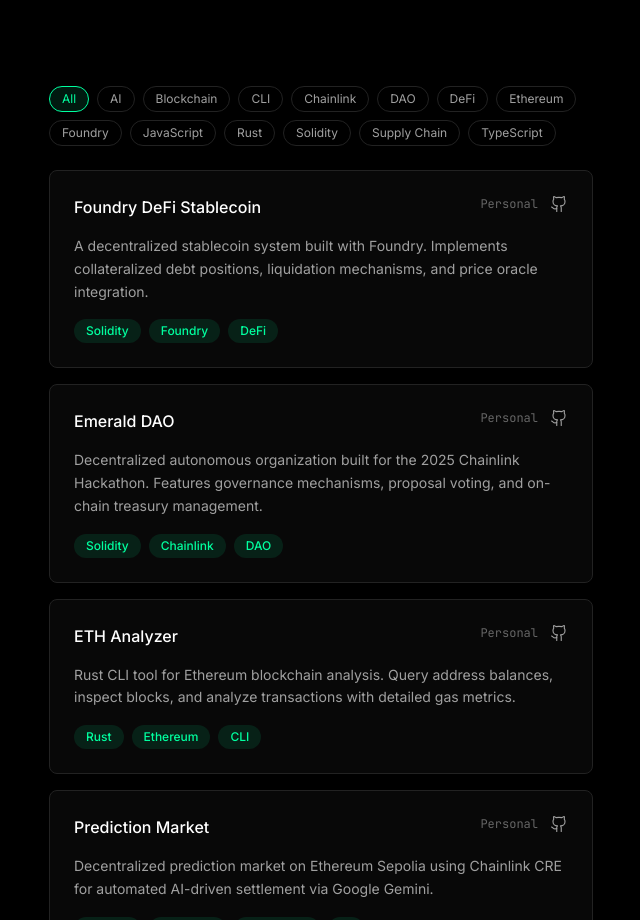
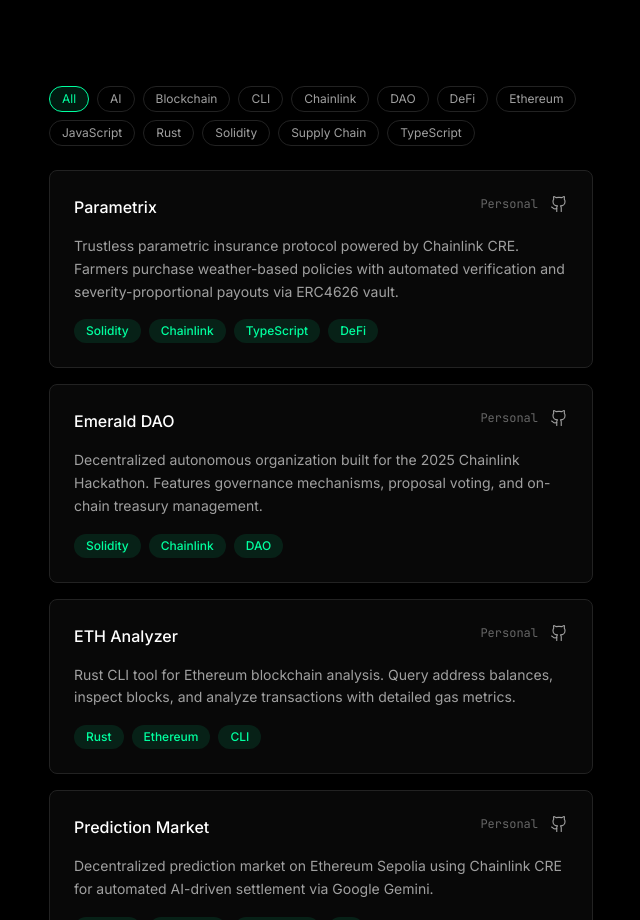
Before and after one commit to UNORTHOD0xd/whoami, a Next.js app: page / in a window 1280 px wide. Shown: the part 1760-2680 px from the top of the page, without its empty margins (591-1231 px from the left). Built offline with nearby package versions, Linux system fonts and the light colour scheme.

Commit message:
Replace Foundry stablecoin project with Parametrix

```diff
--- a/src/components/Sections/Projects.tsx
+++ b/src/components/Sections/Projects.tsx
@@ -15,11 +15,11 @@
 
 const projects: Project[] = [
   {
-    title: "Foundry DeFi Stablecoin",
+    title: "Parametrix",
     description:
-      "A decentralized stablecoin system built with Foundry. Implements collateralized debt positions, liquidation mechanisms, and price oracle integration.",
-    tags: ["Solidity", "Foundry", "DeFi"],
-    githubUrl: "https://github.com/UNORTHOD0xd/Foundry-Defi-Stablecoin",
+      "Trustless parametric insurance protocol powered by Chainlink CRE. Farmers purchase weather-based policies with automated verification and severity-proportional payouts via ERC4626 vault.",
+    tags: ["Solidity", "Chainlink", "TypeScript", "DeFi"],
+    githubUrl: "https://github.com/UNORTHOD0xd/Parametrix",
     status: "Personal",
   },
   {
```
